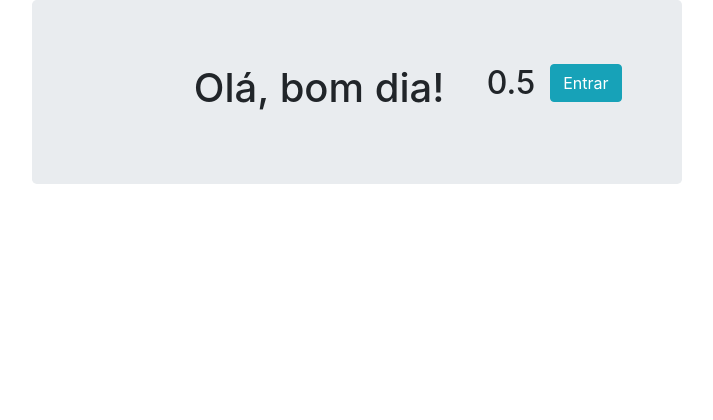
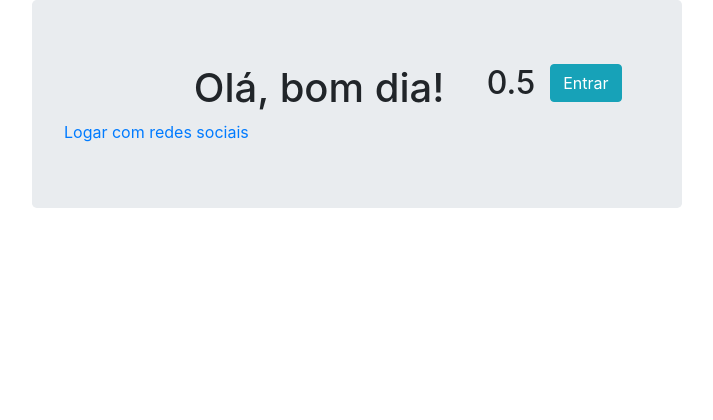
Before and after one commit to paulo9405/django-avancado100, a Django app: page / in a window 1280 px wide. Shown: the top 420 px of the page, without its empty margins (283-996 px from the left). Run offline with Django 3.2, Linux system fonts and the light colour scheme; some libraries are stand-ins or nearby versions.

Commit message:
adicionando butoes de acessocm redes sociais

```diff
--- a/home/templates/home/home.html
+++ b/home/templates/home/home.html
@@ -25,6 +25,7 @@
             {% endif %}
         </div>
     </div>
+<a href="/accounts/login/">Logar com redes sociais</a>
 
 {% endblock %}
 
--- a/templates/registration/login.html
+++ b/templates/registration/login.html
@@ -14,6 +14,7 @@
         <br>
         <a href="{% url 'password_reset' %}">Esqueci minha senha</a>
     </form>
+<a href="/accounts/login/">Logar com redes sociais</a>
 
 {% endblock %}
 
```
